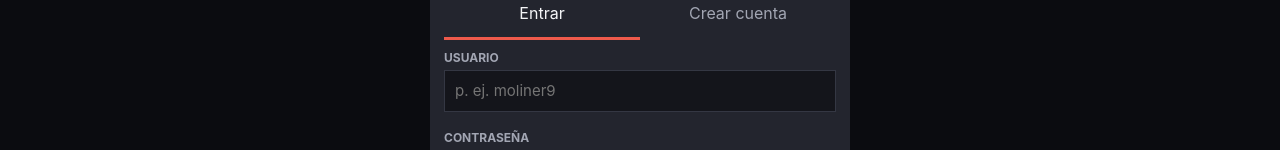
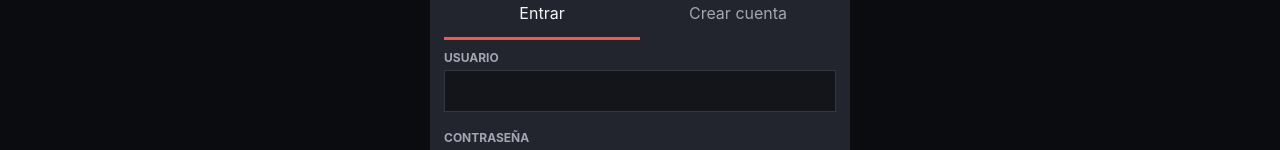
Before and after one commit to aitorete0676-sudo/fantasyamc, a plain HTML site: page index.html in a window 1280 px wide. Shown: the part 215-365 px from the top of the page. Drawn offline with Linux system fonts and the light colour scheme.

Commit message:
Quitar el ejemplo del usuario al crear cuenta
Co-Authored-By: Claude Opus 5.5 <noreply@anthropic.com>
Claude-Session: https://claude.ai/code/session_01Dpb6vPj3DRPqAKREzQxtcn

```diff
--- a/index.html
+++ b/index.html
@@ -440,7 +440,7 @@ function authView() {
   return `<div class="box" style="max-width:420px;margin:24px auto;text-align:center"><div class="logo" style="font-size:28px;margin-bottom:8px">ALMAZORA C <span>fantasy</span></div>
     <p>El fantasy de la Tercera FFCV Grupo 2. Empiezas con ${eur(GAME.START_MONEY)} € y una plantilla de unos ${eur(GAME.START_VALUE)} €.</p>
     <div class="subt" style="margin:10px 0"><button data-auth-tab="in" class="${S.authTab !== "up" ? "on" : ""}">Entrar</button><button data-auth-tab="up" class="${S.authTab === "up" ? "on" : ""}">Crear cuenta</button></div>
-    <form id="auform" style="display:grid;gap:8px;text-align:left"><div class="fld"><label for="au-user">Usuario</label><input id="au-user" autocomplete="username" autocapitalize="off" placeholder="p. ej. moliner9"></div>
+    <form id="auform" style="display:grid;gap:8px;text-align:left"><div class="fld"><label for="au-user">Usuario</label><input id="au-user" autocomplete="username" autocapitalize="off"></div>
       <div class="fld"><label for="au-pass">Contraseña</label><input id="au-pass" type="password" autocomplete="${S.authTab === "up" ? "new-password" : "current-password"}" placeholder="Mínimo 6 caracteres"></div>
       <button class="abtn" type="submit">${S.authTab === "up" ? "Crear cuenta" : "Entrar"}</button></form>
     <p class="note">${esc(S.authMsg || "")}</p></div>`;
```
Also changed, not shown: src/app.html (+1 -1 lines).
